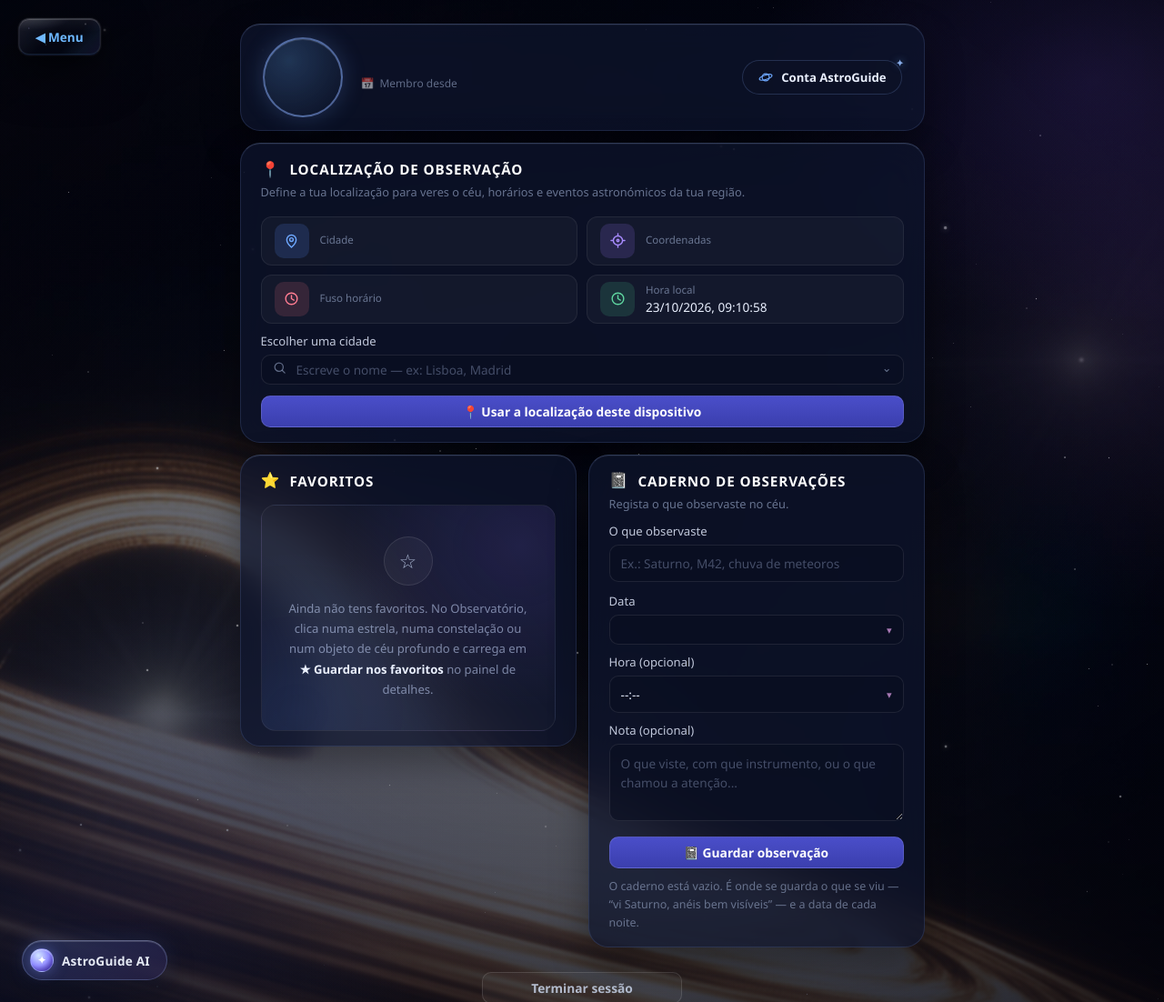
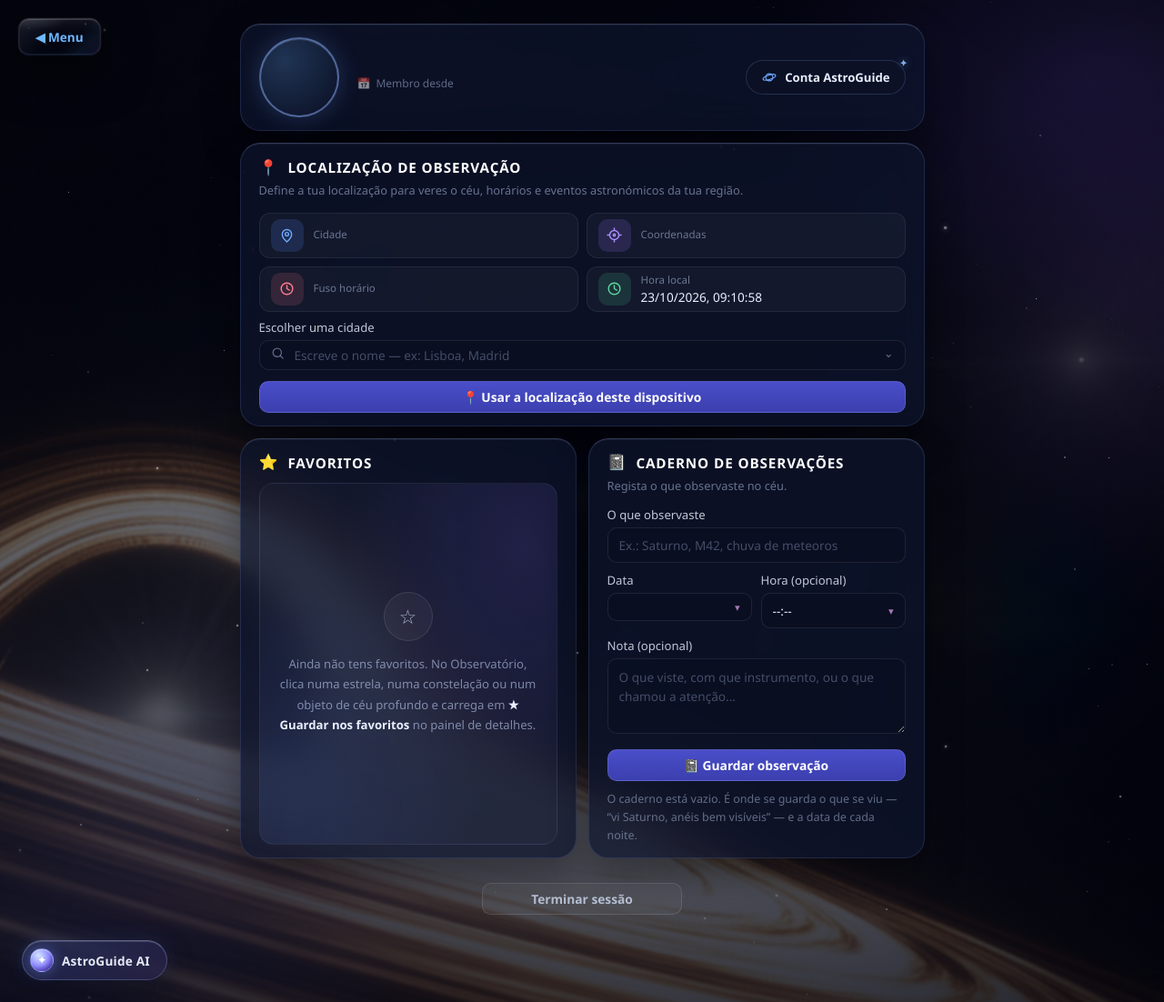
Before and after one commit to diogklmao/AstroGuide, a Flask app: template templates/perfil.html in a window 1280 px wide. Shown: the whole page at 91% size. Run offline with Flask 3, Linux system fonts and the light colour scheme; the template is opened without the code that fills it, so the values that code supplies are empty.

Commit message:
Ajustes.

```diff
--- a/static/css/perfil.css
+++ b/static/css/perfil.css
@@ -63,9 +63,11 @@ body.page-perfil {
 }
 
 /* Recuos por cartão: o da referência é mais curto no cabeçalho (o avatar
-   quase toca às bordas) e mais folgado nos cartões de secção. */
+   quase toca às bordas) e mais folgado nos cartões de secção. Os 20px de lado
+   são os mesmos em todos — incluindo o cabeçalho —, para o título, os campos e
+   as listas ficarem todos na mesma linha vertical, de cartão para cartão. */
 .perfil-cartao {
-    padding: 18px 22px 16px;
+    padding: 16px 20px 14px;
 }
 
 /* ── Cabeçalho: quem é ───────────────────────────────────────────────── */
@@ -74,7 +76,7 @@ body.page-perfil {
     display: flex;
     align-items: center;
     gap: 20px;
-    padding: 14px 24px;
+    padding: 14px 20px;
     /* Deixa o lado direito (o selo da conta e a administração) descer sozinho
        para a linha de baixo num ecrã estreito, em vez de espremer o nome e o
        email contra ele. */
@@ -280,15 +282,15 @@ a.perfil-pill-admin:hover {
 .perfil-tiles {
     display: grid;
     grid-template-columns: 1fr 1fr;
-    gap: 10px;
-    margin-top: 16px;
+    gap: 9px;
+    margin-top: 14px;
 }
 
 .perfil-tile {
     display: flex;
     align-items: center;
-    gap: 12px;
-    padding: 7px 14px;
+    gap: 11px;
+    padding: 6px 12px;
     border: 1px solid rgba(255, 255, 255, 0.07);
     border-radius: 12px;
     background: rgba(255, 255, 255, 0.035);
@@ -302,8 +304,8 @@ a.perfil-pill-admin:hover {
     display: flex;
     align-items: center;
     justify-content: center;
-    width: 38px;
-    height: 38px;
+    width: 36px;
+    height: 36px;
     border-radius: 10px;
 }
 
@@ -372,7 +374,7 @@ a.perfil-pill-admin:hover {
    quase branco, como na referência. */
 label.perfil-rotulo {
     display: block;
-    margin-top: 10px;
+    margin-top: 8px;
     font-size: 0.82rem;
     color: rgba(225, 232, 250, 0.85);
 }
@@ -380,8 +382,8 @@ label.perfil-rotulo {
 .perfil-campo {
     box-sizing: border-box;
     width: 100%;
-    margin: 6px 0 2px;
-    padding: 10px 12px;
+    margin: 5px 0 2px;
+    padding: 9px 12px;
     border: 1px solid rgba(255, 255, 255, 0.09);
     border-radius: 10px;
     background: rgba(9, 14, 32, 0.6);
@@ -836,9 +838,26 @@ textarea.perfil-campo {
     margin-top: 4px;
 }
 
+/* Data e hora na mesma linha: são dois valores curtos da mesma observação, e
+   empilhados davam ao formulário duas linhas de altura para dois números. Em
+   duas colunas iguais leem-se como o par que são, e o caderno encolhe uma
+   linha — que é o que faz a diferença de altura para os favoritos ser menor. */
+.perfil-form-duo {
+    display: grid;
+    grid-template-columns: 1fr 1fr;
+    gap: 0 10px;
+}
+
+/* Cada metade é um rótulo + o campo dele. O min-width a zero é o que deixa a
+   data e a hora encolherem por igual em vez de a mais comprida mandar na
+   largura da coluna. */
+.perfil-form-celula {
+    min-width: 0;
+}
+
 .perfil-lista-obs {
     gap: 8px;
-    margin-top: 16px;
+    margin-top: 14px;
 }
 
 /* As observações são mais altas que uma linha de favorito (têm a nota), por
@@ -1191,14 +1210,38 @@ textarea.perfil-campo {
 
 /* ── Favoritos e caderno, lado a lado ────────────────────────────────── */
 /* As duas listas da conta, uma ao lado da outra — a da referência. São
-   independentes: a de cima cresce com os favoritos, a de baixo com as
-   observações, e nenhuma puxa a outra. O align-items: start é o que impede
-   as duas de ficarem com a altura da maior. */
+   independentes no conteúdo, mas não no desenho: os dois cartões começam e
+   acabam na mesma linha, para a coluna não ficar com um degrau a meio. O
+   align-items: stretch (o de omissão) é o que lhes dá a altura do mais alto;
+   o minmax(0, 1fr) de cada coluna é o que as mantém exatamente da mesma
+   largura — com "1fr" simples, uma linha de favorito comprida podia alargar
+   a sua coluna e roubar largura à outra. */
 .perfil-dupla {
     display: grid;
-    grid-template-columns: 1fr 1fr;
+    grid-template-columns: minmax(0, 1fr) minmax(0, 1fr);
     gap: 13px;
-    align-items: start;
+    align-items: stretch;
+}
+
+/* Cada cartão da dupla é uma coluna flexível, para o que está lá dentro poder
+   crescer quando sobra altura — é disso que a caixa do convite (logo abaixo)
+   se serve. O conteúdo normal continua encostado ao topo, que é onde se lê. */
+.perfil-dupla > .perfil-cartao {
+    display: flex;
+    flex-direction: column;
+    min-width: 0;
+}
+
+/* A caixa do convite (favoritos vazios) cresce e centra-se no espaço que
+   sobra: o cartão fica da altura do caderno sem a caixa ficar a flutuar a
+   meio caminho. Com favoritos, a lista é que manda e o resto é só margem. */
+.perfil-dupla > .perfil-cartao > .perfil-vazio {
+    flex: 1 1 auto;
+    display: flex;
+    flex-direction: column;
+    justify-content: center;
+    margin-top: 12px;
+    padding: 24px 22px;
 }
 
 /* ── Terminar sessão ─────────────────────────────────────────────────── */
@@ -1222,7 +1265,7 @@ textarea.perfil-campo {
     /* Favoritos e caderno descem para cima e baixo: lado a lado, cada um
        ficava com menos de metade do ecrã. */
     .perfil-dupla {
-        grid-template-columns: 1fr;
+        grid-template-columns: minmax(0, 1fr);
     }
 }
 
@@ -1251,6 +1294,12 @@ textarea.perfil-campo {
         grid-template-columns: 1fr;
     }
 
+    /* Com o cartão estreito, a data e a hora voltam a empilhar: em duas
+       colunas de ~150px o "23/10/2026" ficava encostado à seta. */
+    .perfil-form-duo {
+        grid-template-columns: minmax(0, 1fr);
+    }
+
     .perfil-cabecalho-lado {
         margin-left: 0;
     }
--- a/templates/perfil.html
+++ b/templates/perfil.html
@@ -328,6 +328,11 @@
                          "AAAA-MM-DD" — o mesmo formato do input nativo que
                          substituiu, e por isso o envio ao servidor e a
                          validação não mudaram nada. -->
+                    <!-- Data e hora na mesma linha (ver o .perfil-form-duo, no
+                         perfil.css): são os dois valores curtos da mesma
+                         observação, e cada um vive na sua célula. -->
+                    <div class="perfil-form-duo">
+                        <div class="perfil-form-celula">
                             <label for="obs-data-campo" class="perfil-rotulo">Data</label>
                             <button type="button" id="obs-data-campo" class="perfil-campo perfil-data-campo"
                                     onclick="alternarSeletorData()" aria-haspopup="dialog"
@@ -337,17 +342,19 @@
                                 <span class="perfil-data-seta" aria-hidden="true">▾</span>
                             </button>
                             <input type="hidden" id="obs-data" value="{{ hoje }}">
+                        </div>
 
-                    <!-- A hora da observação. O campo é um botão e o painel é
-                         nosso, pela mesma razão do Observatório: a lista
-                         branca que o browser abre para um <input type="time">
-                         não se veste com CSS — quem a desenha é o browser. É
-                         a mesma peça do seletor de horas do Observatório (ver
-                         o construirSeletorHora, no perfil.js), com as mesmas
-                         colunas de horas e minutos.
-                         O valor vive no #obs-hora, escondido, e fica vazio
-                         quando não se indicou hora nenhuma — vazia não é
-                         meia-noite, é "não sei a que horas". -->
+                        <!-- A hora da observação. O campo é um botão e o painel
+                             é nosso, pela mesma razão do Observatório: a lista
+                             branca que o browser abre para um <input
+                             type="time"> não se veste com CSS — quem a desenha
+                             é o browser. É a mesma peça do seletor de horas do
+                             Observatório (ver o construirSeletorHora, no
+                             perfil.js), com as mesmas colunas de horas e
+                             minutos. O valor vive no #obs-hora, escondido, e
+                             fica vazio quando não se indicou hora nenhuma —
+                             vazia não é meia-noite, é "não sei a que horas". -->
+                        <div class="perfil-form-celula">
                             <label for="obs-hora-campo" class="perfil-rotulo">Hora (opcional)</label>
                             <button type="button" id="obs-hora-campo" class="perfil-campo perfil-hora-campo"
                                     onclick="alternarSeletorHora()" aria-haspopup="listbox"
@@ -357,6 +364,8 @@
                                 <span class="perfil-hora-seta" aria-hidden="true">▾</span>
                             </button>
                             <input type="hidden" id="obs-hora" value="">
+                        </div>
+                    </div>
 
                     <label for="obs-nota" class="perfil-rotulo">Nota (opcional)</label>
                     <textarea id="obs-nota" class="perfil-campo" rows="3" maxlength="1000"
```
Lines whose indentation alone changed are shown as unchanged.
